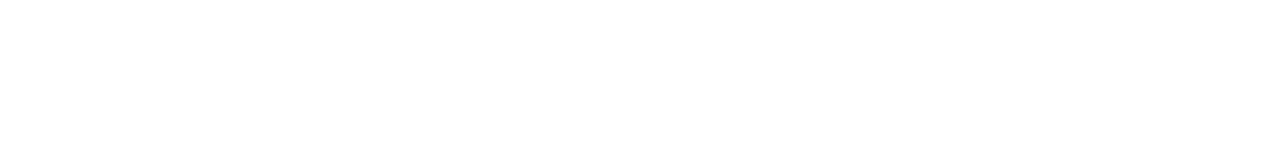
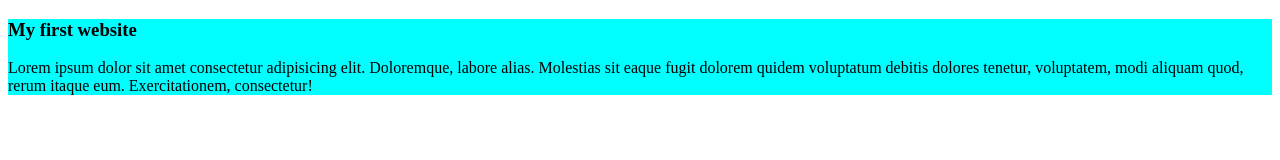
Before and after one commit to binrezat/my-simple-website, a plain HTML site: page index.html in a window 1280 px wide. Drawn offline with Linux system fonts and the light colour scheme.

Commit message:
added the my simple website

```diff
--- a/index.html
+++ b/index.html
@@ -4,8 +4,15 @@
     <meta charset="UTF-8">
     <meta name="viewport" content="width=device-width, initial-scale=1.0">
     <title>My simple website</title>
+    <link rel="stylesheet" href="styles/style.css">
 </head>
 <body>
+    <div>
+        <h3>My first website
 
+        </h3>
+
+        <p>Lorem ipsum dolor sit amet consectetur adipisicing elit. Doloremque, labore alias. Molestias sit eaque fugit dolorem quidem voluptatum debitis dolores tenetur, voluptatem, modi aliquam quod, rerum itaque eum. Exercitationem, consectetur!</p>
+    </div>
 </body>
 </html>
--- /dev/null
+++ b/styles/style.css
@@ -0,0 +1,4 @@
+div{
+    background-color: aqua;
+
+}
```
